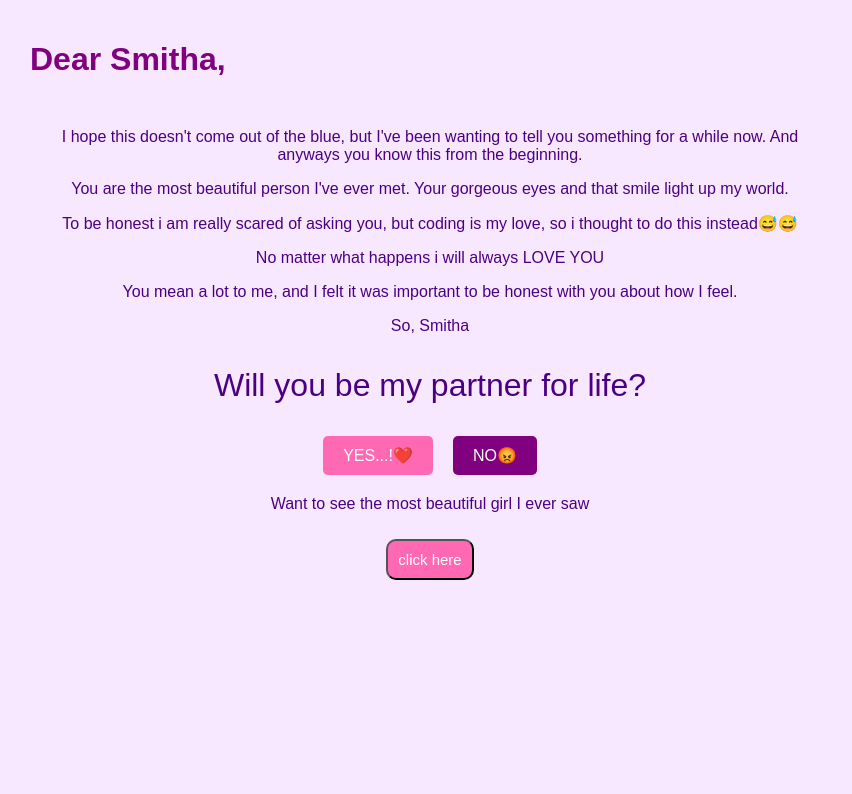
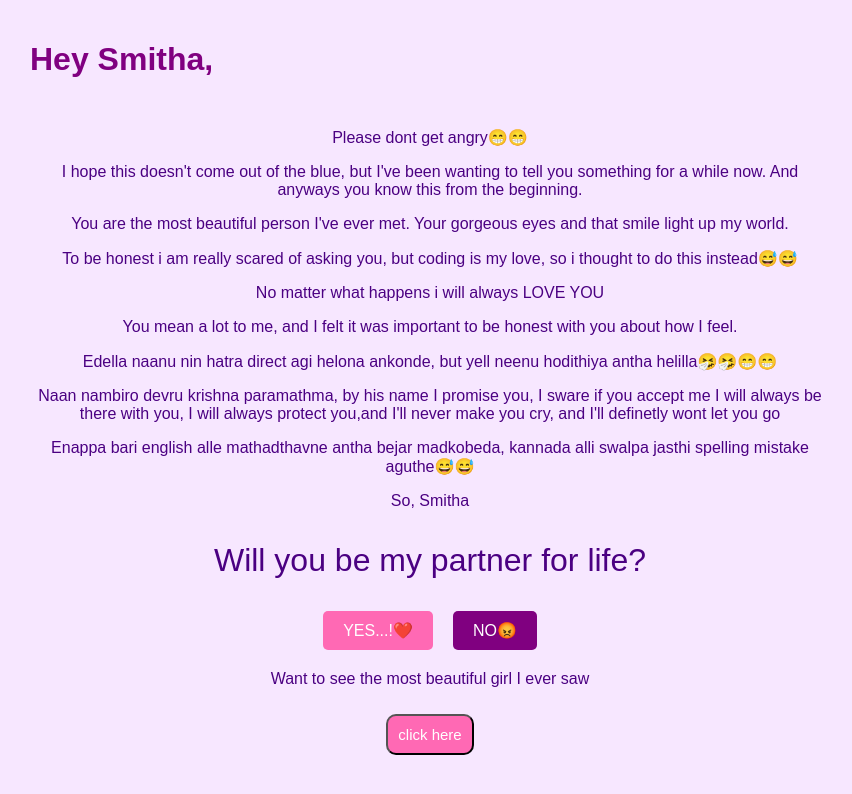
Before and after one commit to NaanuNaane890/propose, a plain HTML site: page index.html in a window 1280 px wide. Shown: the whole page, without its empty margins (210-1062 px from the left). Drawn offline with Linux system fonts and the light colour scheme.

Commit message:
index.html

```diff
--- a/index.html
+++ b/index.html
@@ -8,17 +8,25 @@
 </head>
 <body>
     <div class="container">
-        <h1>Dear Smitha,</h1>
+        <h1>Hey Smitha,</h1>
         <div class="content">
+            <p>Please dont get angry😁😁</p>
             <p>I hope this doesn't come out of the blue, but I've been wanting to tell you something for a while now. And anyways you know this from the beginning. </p>
             <p>You are the most beautiful person I've ever met. Your gorgeous eyes and that smile light up my world.</p>
             <p>To be honest i am really scared of asking you, but coding is my love, so i thought to do this instead😅😅</p>
 
             <p>No matter what happens i will always LOVE YOU</p>
             <p> You mean a lot to me, and I felt it was important to be honest with you about how I feel.</p>
+            <p>Edella naanu nin hatra direct agi helona ankonde, but yell neenu hodithiya antha helilla🤧🤧😁😁</p>
+            <p>Naan nambiro devru krishna paramathma, by his name I promise you, I sware if you accept me I will always be there with you, I will always protect you,and I'll never make you cry, and I'll definetly wont let you go</p>
+            <p>Enappa bari english alle mathadthavne antha bejar madkobeda, kannada alli swalpa jasthi spelling mistake aguthe😅😅</p>
+            <p>
+
+            </p>
 
             <p>So, Smitha</p>
             <p style="font-size: 32px;">Will you be my partner for life?</p>
+
             <form class="proposal-form">
                 <button id="loveButton">YES...!❤️</button>
                 <button id="dontKnowButton">NO😡</button>
```
